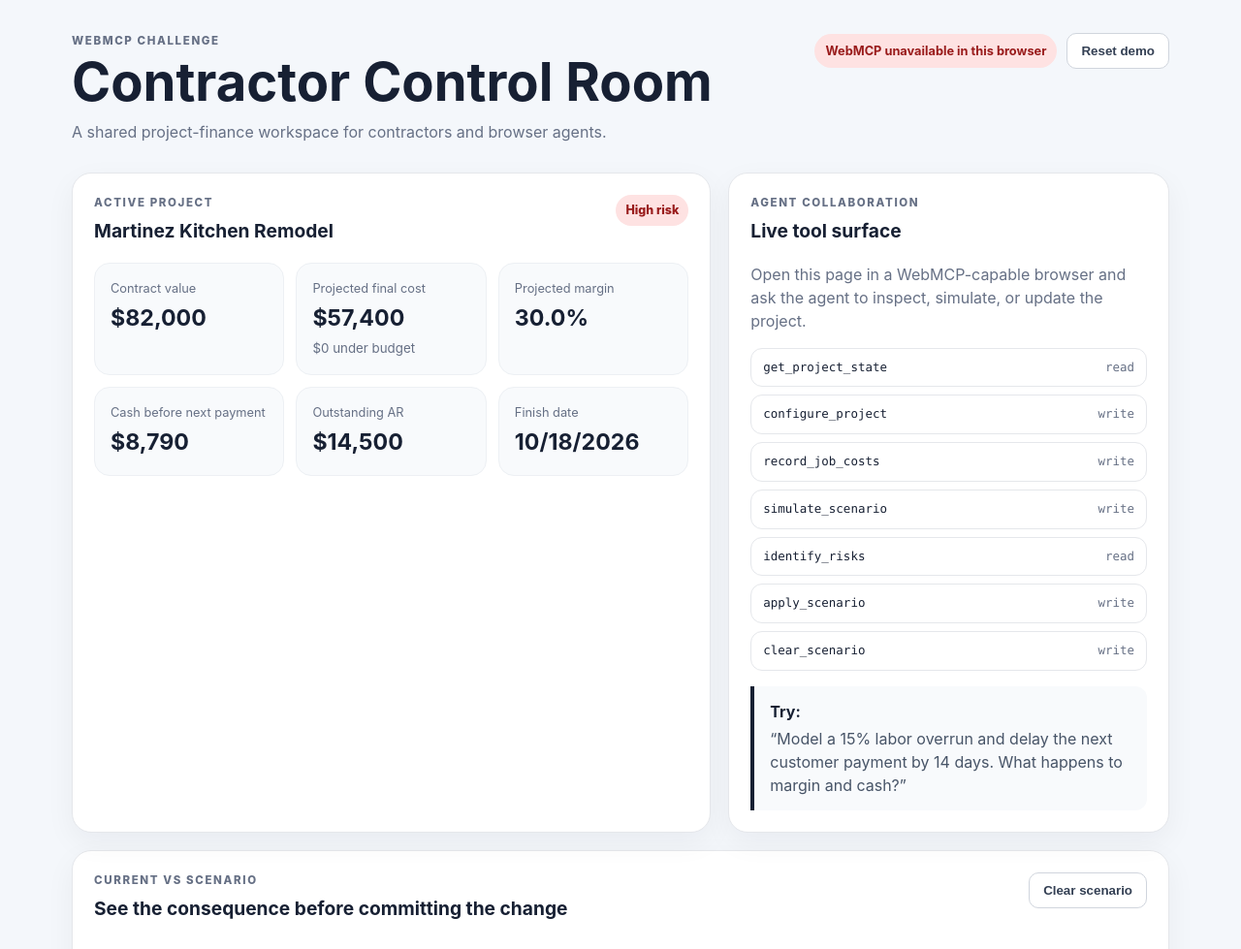
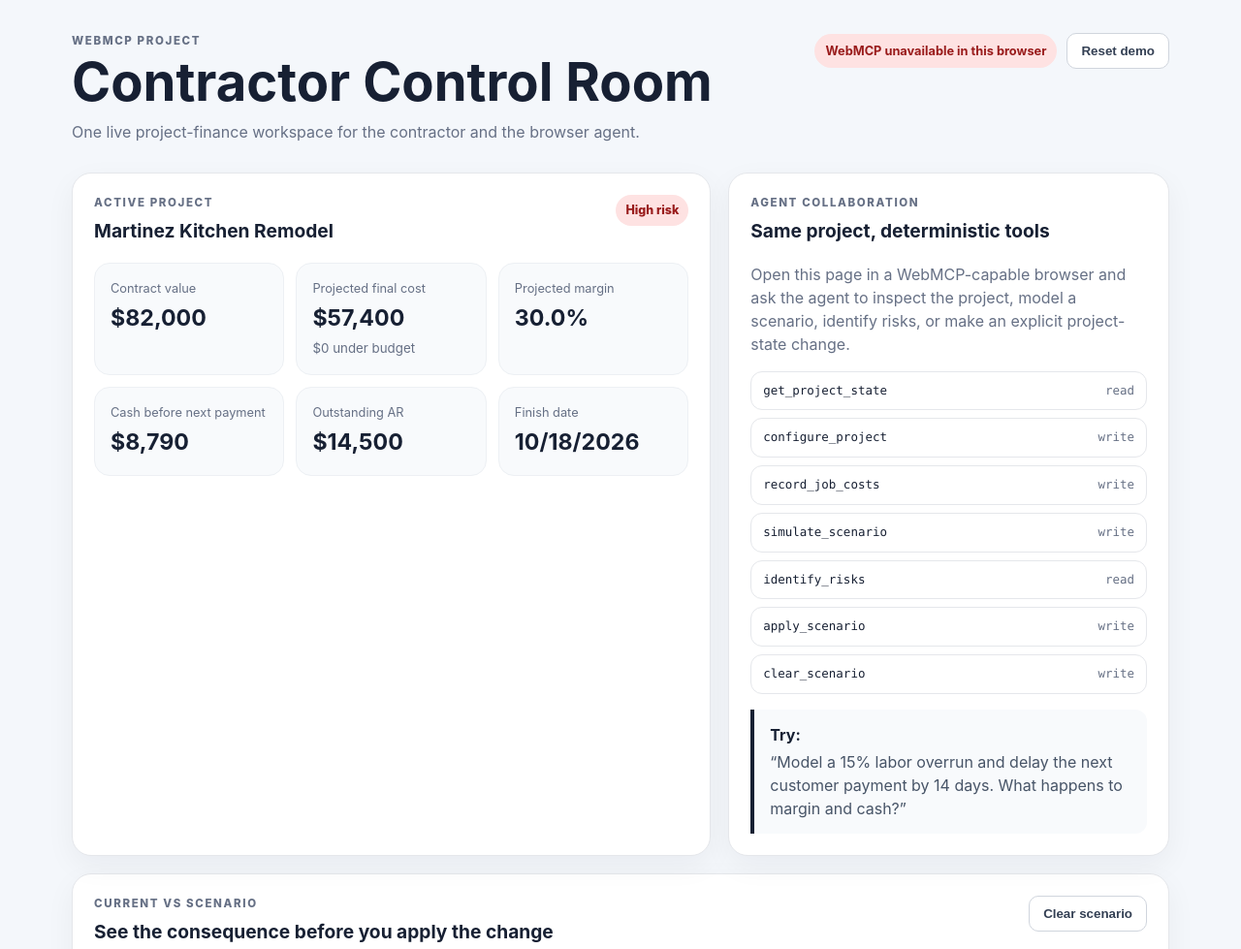
Before and after one commit to EchoEe247/contractor-control-room-webmcp, a website with bundled scripts: page index.html in a window 1280 px wide. Shown: the top 979 px of the page at 97% size. Built offline with nearby package versions, Linux system fonts and the light colour scheme.

Commit message:
Refresh maintained project site wording

```diff
--- a/index.html
+++ b/index.html
@@ -10,9 +10,9 @@
 <body>
   <header class="topbar">
     <div>
-      <p class="eyebrow">WEBMCP CHALLENGE</p>
+      <p class="eyebrow">WEBMCP PROJECT</p>
       <h1>Contractor Control Room</h1>
-      <p class="subtitle">A shared project-finance workspace for contractors and browser agents.</p>
+      <p class="subtitle">One live project-finance workspace for the contractor and the browser agent.</p>
     </div>
     <div class="status-stack">
       <span id="webmcp-status" class="status pending">WebMCP checking…</span>
@@ -38,10 +38,10 @@
         <div class="section-heading">
           <div>
             <p class="eyebrow">AGENT COLLABORATION</p>
-            <h2>Live tool surface</h2>
+            <h2>Same project, deterministic tools</h2>
           </div>
         </div>
-        <p class="muted">Open this page in a WebMCP-capable browser and ask the agent to inspect, simulate, or update the project.</p>
+        <p class="muted">Open this page in a WebMCP-capable browser and ask the agent to inspect the project, model a scenario, identify risks, or make an explicit project-state change.</p>
         <div id="tool-list" class="tool-list"></div>
         <div class="prompt-card">
           <strong>Try:</strong>
@@ -54,7 +54,7 @@
       <div class="section-heading">
         <div>
           <p class="eyebrow">CURRENT VS SCENARIO</p>
-          <h2>See the consequence before committing the change</h2>
+          <h2>See the consequence before you apply the change</h2>
         </div>
         <button id="clear-scenario" class="ghost">Clear scenario</button>
       </div>
@@ -99,7 +99,7 @@
 
   <footer>
     <span>Contractor Control Room</span>
-    <span>Open-source WebMCP Challenge entry</span>
+    <span>Maintained open-source WebMCP project</span>
   </footer>
 
   <script type="module" src="./app.js"></script>
```
